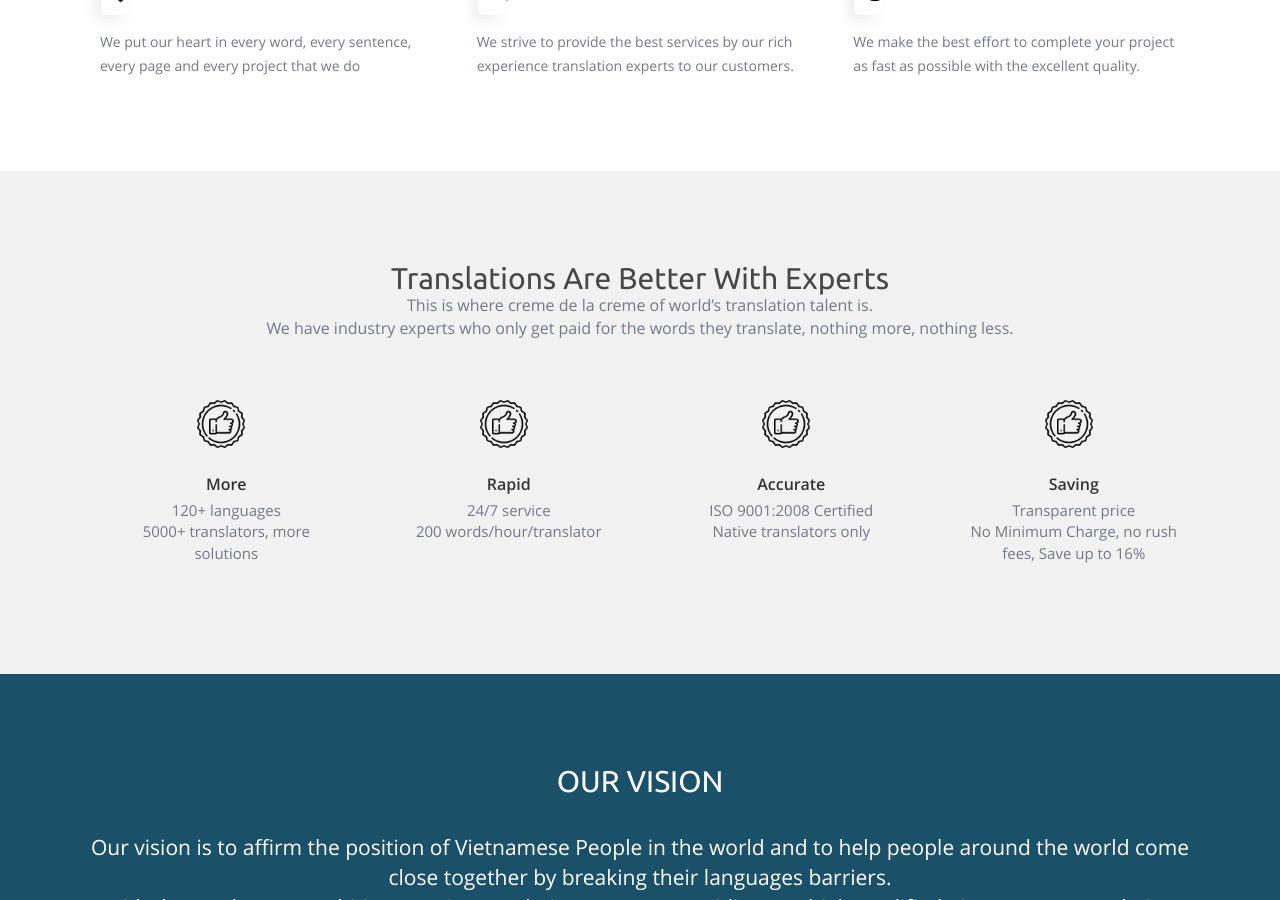
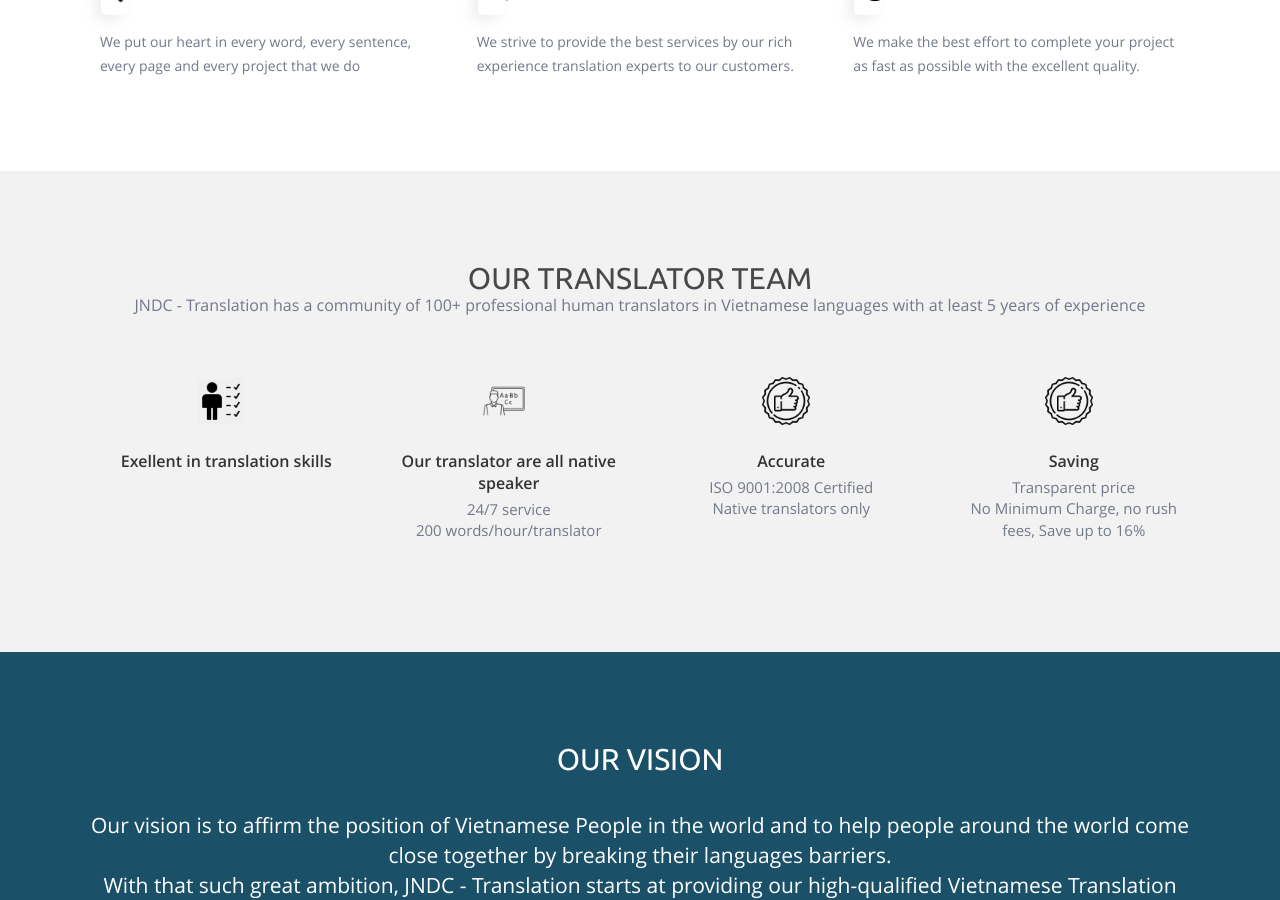
Before and after one commit to jndctranslation/landing_page, a Jekyll site: the page built from pages/about.md, in a window 1280 px wide and 900 px high, scrolled down 1808 px. Built offline with Jekyll 4.4.1, drawn with Linux system fonts in a browser that asks for light colours.

Commit message:
Update Website Pages “about_page_information”

```diff
--- a/_data/pages/about.yml
+++ b/_data/pages/about.yml
@@ -69,12 +69,13 @@
   background_image: ''
   color_overlay: 'rgba(50, 50, 50, 0)'
   items:
-    - icon: /assets/images/upload/recommended.png
-      text: '120+ languages  <br/>5000+ translators, more solutions'
-      title: More
-    - icon: /assets/images/upload/recommended.png
+    - icon: >-
+        /assets/images/upload/kissclipart-skills-icon-transparent-clipart-computer-icons-ski-2b534be31097f804.png
+      text: ''
+      title: Exellent in translation skills
+    - icon: /assets/images/upload/23111256untitled-3-512.png
       text: 24/7 service <br/>200 words/hour/translator
-      title: Rapid
+      title: Our translator are all native speaker
     - icon: /assets/images/upload/recommended.png
       text: 'ISO 9001:2008 Certified <br/>Native translators only'
       title: Accurate
@@ -82,10 +83,9 @@
       text: 'Transparent price <br/>No Minimum Charge, no rush fees, Save up to 16%'
       title: Saving
   text: >-
-    This is where creme de la creme of world’s translation talent is. <br/>We
-    have industry experts who only get paid for the words they translate,
-    nothing more, nothing less.
-  title: Translations Are Better With Experts
+    JNDC - Translation has a community of 100+ professional human translators in
+    Vietnamese languages with at least 5 years of experience
+  title: OUR TRANSLATOR TEAM
   visible: true
 block_6:
   background_image: ''
```
